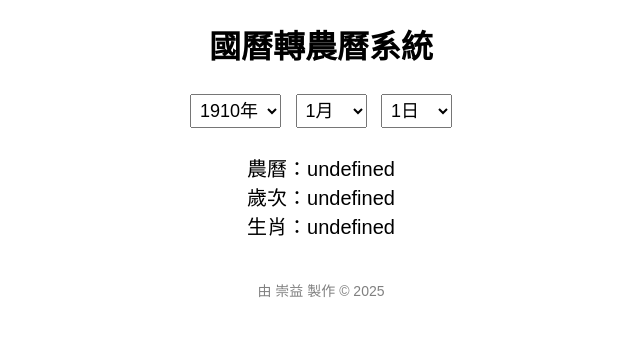
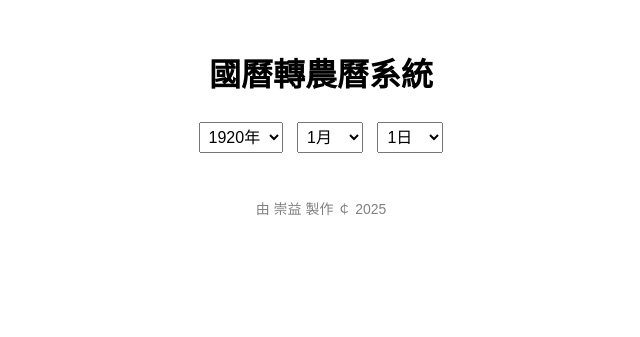
Before and after one commit to colton0166/convert-lunar-final4, a Flask app: page / in a window 1280 px wide. Shown: the top 337 px of the page, without its empty margins (319-959 px from the left). Run offline with Flask 3, Linux system fonts and the light colour scheme.

Commit message:
Update index.html

```diff
--- a/templates/index.html
+++ b/templates/index.html
@@ -5,9 +5,9 @@
     <meta name="viewport" content="width=device-width, initial-scale=1.0">
     <title>國曆轉農曆系統</title>
     <style>
-        body { font-family: Arial, sans-serif; text-align: center; margin: 20px; }
-        select, button { font-size: 18px; padding: 5px; margin: 5px; }
-        .result { margin-top: 20px; font-size: 20px; }
+        body { text-align: center; font-family: Arial, sans-serif; padding: 20px; }
+        select, button { margin: 5px; padding: 5px; font-size: 16px; }
+        #result { margin-top: 20px; font-size: 18px; }
         footer { margin-top: 40px; font-size: 14px; color: gray; }
     </style>
 </head>
@@ -18,56 +18,50 @@
         <select id="month"></select>
         <select id="day"></select>
     </div>
-    <div class="result" id="result"></div>
 
-    <footer>
-        由 崇益 製作 © 2025
-    </footer>
+    <div id="result"></div>
+
+    <footer>由 崇益 製作 ￠ 2025</footer>
 
     <script>
+        // 設定年分（1920-2025）
         const yearSelect = document.getElementById('year');
-        const monthSelect = document.getElementById('month');
-        const daySelect = document.getElementById('day');
-        const resultDiv = document.getElementById('result');
-
-        // 生成年份
-        for (let y = 1910; y <= 2025; y++) {
-            const option = document.createElement('option');
+        for (let y = 1920; y <= 2025; y++) {
+            let option = document.createElement('option');
             option.value = y;
-            option.text = `${y}年`;
+            option.text = y + '年';
             yearSelect.appendChild(option);
         }
 
-        // 生成月份
+        // 設定月
+        const monthSelect = document.getElementById('month');
         for (let m = 1; m <= 12; m++) {
-            const option = document.createElement('option');
+            let option = document.createElement('option');
             option.value = m;
-            option.text = `${m}月`;
+            option.text = m + '月';
             monthSelect.appendChild(option);
         }
 
-        // 根據月份更新天數
+        // 設定日
+        const daySelect = document.getElementById('day');
         function updateDays() {
+            daySelect.innerHTML = '';
             const year = parseInt(yearSelect.value);
             const month = parseInt(monthSelect.value);
-            const daysInMonth = new Date(year, month, 0).getDate();
-            daySelect.innerHTML = '';
+            let daysInMonth = new Date(year, month, 0).getDate();
             for (let d = 1; d <= daysInMonth; d++) {
-                const option = document.createElement('option');
+                let option = document.createElement('option');
                 option.value = d;
-                option.text = `${d}日`;
+                option.text = d + '日';
                 daySelect.appendChild(option);
             }
         }
-
+        monthSelect.addEventListener('change', updateDays);
         yearSelect.addEventListener('change', updateDays);
-        monthSelect.addEventListener('change', updateDays);
-
-        // 初始更新
         updateDays();
 
-        // 自動送出查詢
-        function fetchData() {
+        // 變書
+        function fetchLunar() {
             const year = yearSelect.value;
             const month = monthSelect.value;
             const day = daySelect.value;
@@ -81,19 +75,24 @@
             })
             .then(response => response.json())
             .then(data => {
-                resultDiv.innerHTML = `農曆：${data.lunar}<br>歲次：${data.suici}<br>生肖：${data.zodiac}`;
+                if (data.error) {
+                    document.getElementById('result').innerHTML = '<span style="color:red;">' + data.error + '</span>';
+                } else {
+                    document.getElementById('result').innerHTML =
+                        '<div> 農曆：' + data.lunar + '</div>' +
+                        '<div> 歲次：' + data.suici + '</div>' +
+                        '<div> 生肖：' + data.zodiac + '</div>' +
+                        (data.leap ? '<div style="color:blue;">（闕月）</div>' : '');
+                }
             })
             .catch(error => {
-                resultDiv.innerHTML = '查詢失敗，請稍後再試';
+                document.getElementById('result').innerHTML = '<span style="color:red;"> 查詢失敗，請繼續嘗試 </span>';
             });
         }
 
-        yearSelect.addEventListener('change', fetchData);
-        monthSelect.addEventListener('change', fetchData);
-        daySelect.addEventListener('change', fetchData);
-
-        // 預設載入一次
-        fetchData();
+        yearSelect.addEventListener('change', fetchLunar);
+        monthSelect.addEventListener('change', fetchLunar);
+        daySelect.addEventListener('change', fetchLunar);
     </script>
 </body>
 </html>
```
